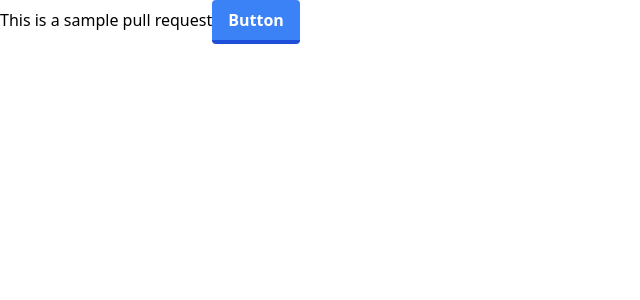
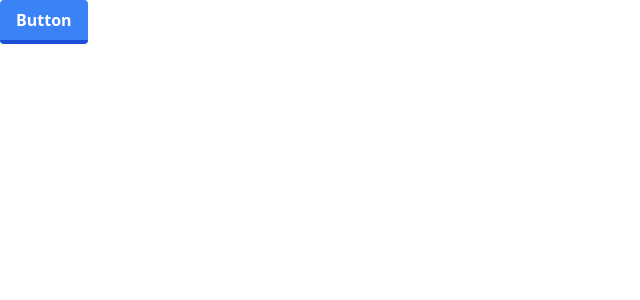
Before and after one commit to idlehands08/avion-slack-project, a React (Create React App) app: page / in a window 1280 px wide. Shown: the top 300 px of the page, without its empty margins (0-640 px from the left). Built offline with nearby package versions, Linux system fonts and the light colour scheme.

Commit message:
remove message

```diff
--- a/src/App.js
+++ b/src/App.js
@@ -4,7 +4,6 @@ import './App.css';
 function App() {
   return (
     <div>
-      This is a sample pull request
       <button class="bg-blue-500 hover:bg-blue-400 text-white font-bold py-2 px-4 border-b-4 border-blue-700 hover:border-blue-500 rounded">
         Button
       </button>
```
